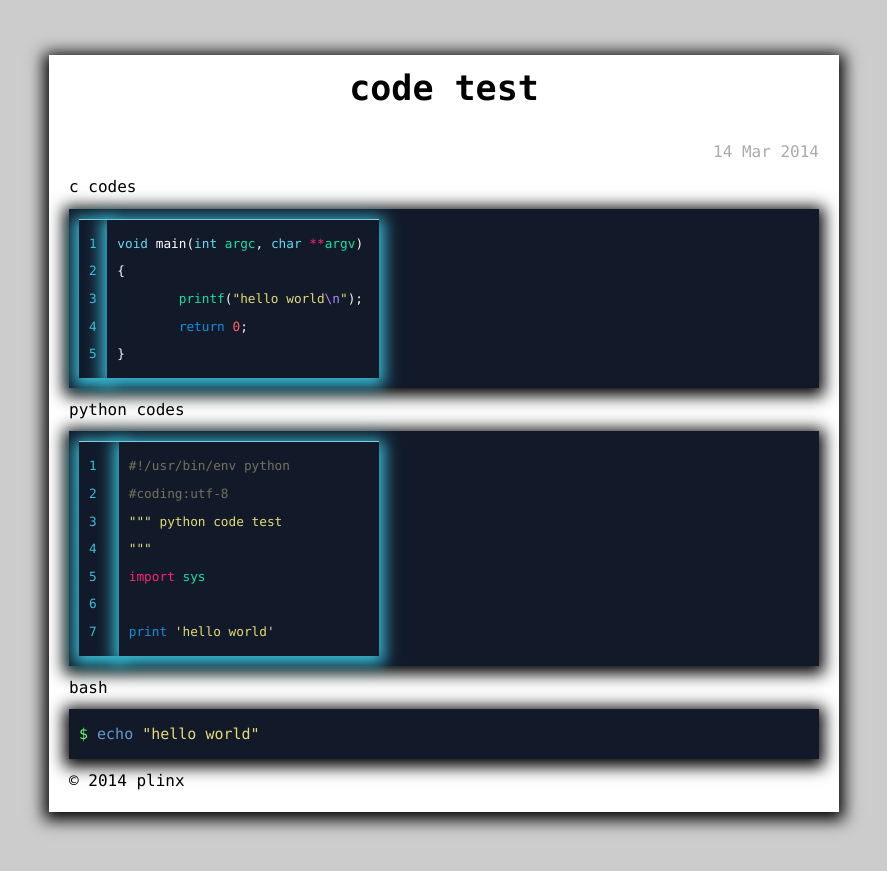
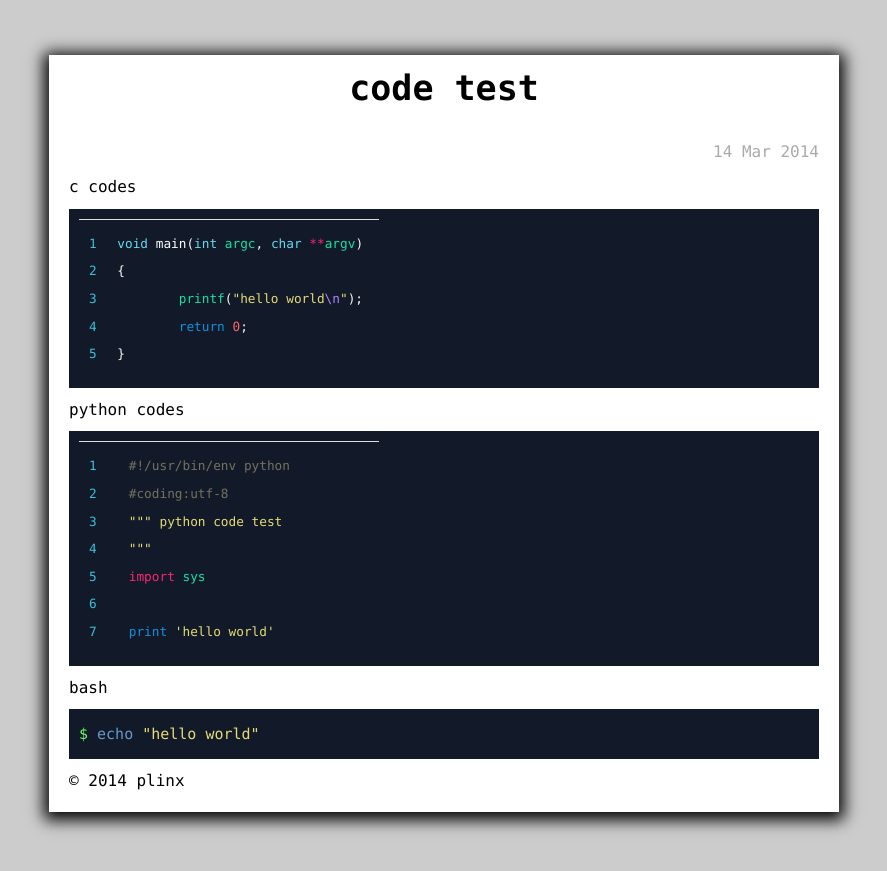
Before and after one commit to plinx/plinx.github.io, a Jekyll site: the page built from _posts/2014-3-14-code-test.md, in a window 1280 px wide. Shown: the top 871 px of the page, without its empty margins (196-1083 px from the left). Built offline with Jekyll 4.4.1, drawn with Linux system fonts in a browser that asks for light colours.

Commit message:
fixed table box-shadow.

```diff
--- a/css/main.css
+++ b/css/main.css
@@ -162,6 +162,7 @@
 }
 .post pre {
   font-family: Consolas, Arial, "Microsoft YaHei", sans-serif;
+  box-shadow: 0px 0px;
   background-color: #121A2A;
   padding: 10px;
   position: relative;
```
